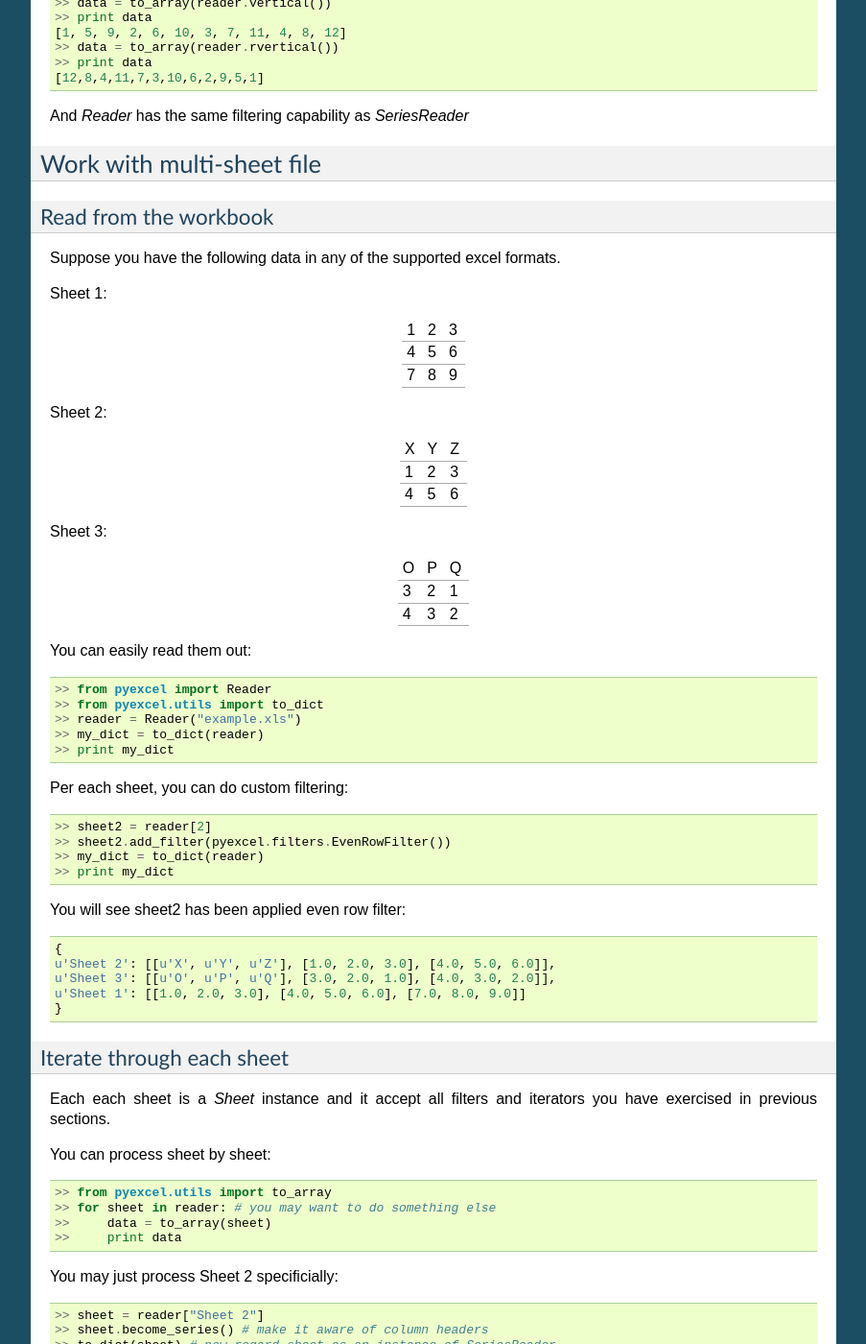
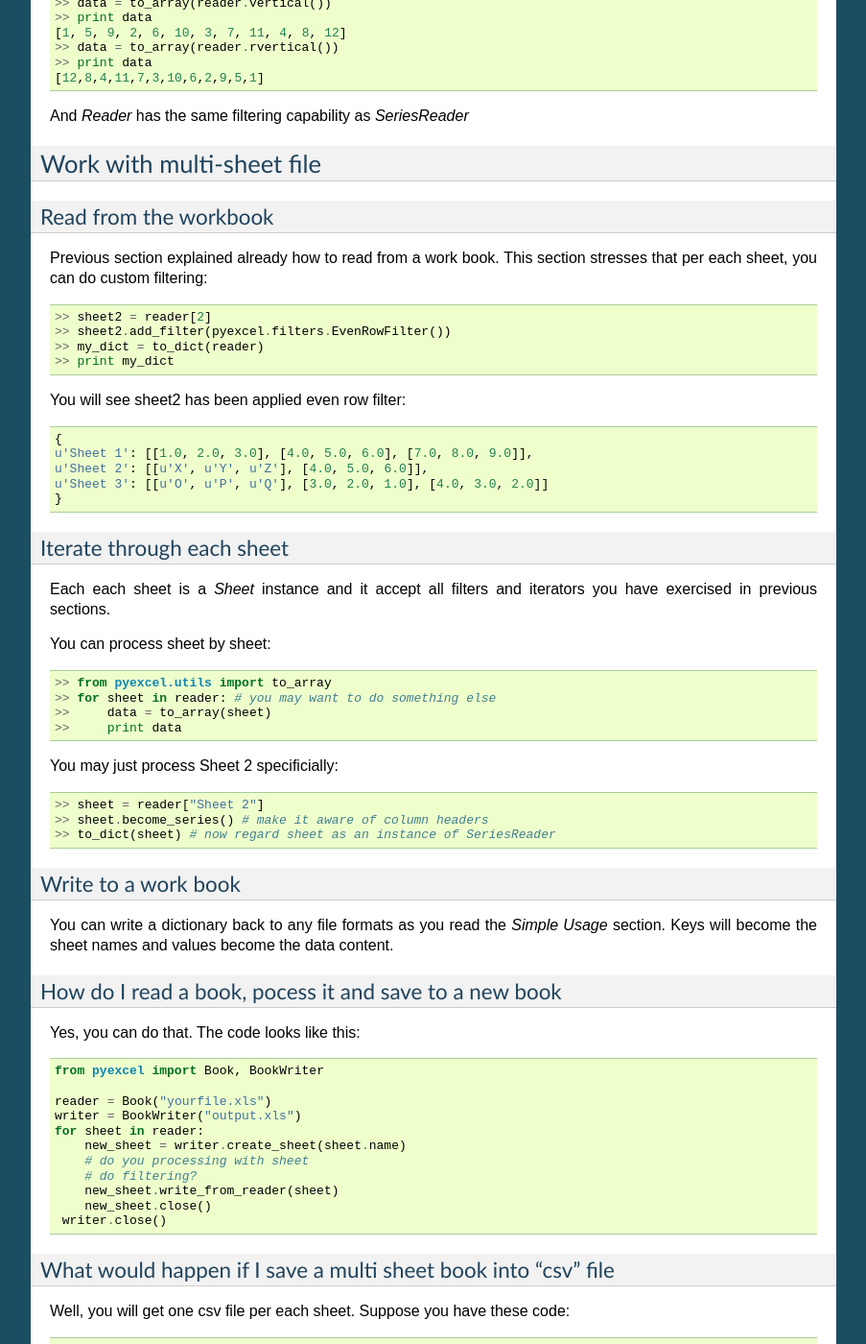
Before and after one commit to pyexcel/pyexcel, a Sphinx documentation site: the page built from doc/source/tutorial02.rst, in a window 1280 px wide and 1400 px high, scrolled down 3226 px. Shown: the whole window at 96% size, without its empty margins (198-1101 px from the left). Built offline with Sphinx 7.4.7, drawn with Linux system fonts in a browser that asks for light colours; formulas are drawn with MathJax 3; pages that are not in the unit, such as notebooks, are missing from menus; some of the changed text lies outside the part shown.

Commit message:
documentation update

```diff
--- a/doc/source/index.rst
+++ b/doc/source/index.rst
@@ -77,6 +77,7 @@ Tutorial
 .. toctree::
 
     tutorial
+	tutorial05
     tutorial02
     tutorial03
     tutorial04
--- a/doc/source/tutorial02.rst
+++ b/doc/source/tutorial02.rst
@@ -35,7 +35,7 @@ You can use a utility function to get all in a dictionary::
     >> from pyexcel.utils import to_dict
     >> data = to_dict(reader)
     >> print data
-    {"Column 2": [4, 5, 6], "Column 3": [7, 8, 9], "Column 1": [1, 2, 3]}
+    { "Column 1": [1, 2, 3], "Column 2": [4, 5, 6], "Column 3": [7, 8, 9]}
 
 Maybe you want to get only the data without the column headers. You can call ``rows()`` instead::
 
@@ -197,41 +197,8 @@ Work with multi-sheet file
 
 Read from the workbook
 **********************
-Suppose you have the following data in any of the supported excel formats.
 
-Sheet 1:
-
-= = =
-1 2 3
-4 5 6
-7 8 9
-= = =
-
-Sheet 2:
-
-= = =
-X Y Z
-1 2 3
-4 5 6
-= = =
-
-Sheet 3:
-
-= = =
-O P Q
-3 2 1
-4 3 2
-= = =
-
-You can easily read them out::
-
-    >> from pyexcel import Reader
-    >> from pyexcel.utils import to_dict
-    >> reader = Reader("example.xls")
-    >> my_dict = to_dict(reader)
-    >> print my_dict
-
-Per each sheet, you can do custom filtering::
+Previous section explained already how to read from a work book. This section stresses that per each sheet, you can do custom filtering::
 
     >> sheet2 = reader[2]
     >> sheet2.add_filter(pyexcel.filters.EvenRowFilter())
@@ -241,9 +208,9 @@ Per each sheet, you can do custom filtering::
 You will see sheet2 has been applied even row filter::
 
     {
-    u'Sheet 2': [[u'X', u'Y', u'Z'], [1.0, 2.0, 3.0], [4.0, 5.0, 6.0]],
-    u'Sheet 3': [[u'O', u'P', u'Q'], [3.0, 2.0, 1.0], [4.0, 3.0, 2.0]],
-    u'Sheet 1': [[1.0, 2.0, 3.0], [4.0, 5.0, 6.0], [7.0, 8.0, 9.0]]
+    u'Sheet 1': [[1.0, 2.0, 3.0], [4.0, 5.0, 6.0], [7.0, 8.0, 9.0]],
+    u'Sheet 2': [[u'X', u'Y', u'Z'], [4.0, 5.0, 6.0]],
+    u'Sheet 3': [[u'O', u'P', u'Q'], [3.0, 2.0, 1.0], [4.0, 3.0, 2.0]]
     }
 
 Iterate through each sheet
@@ -290,12 +257,18 @@ Yes, you can do that. The code looks like this::
 What would happen if I save a multi sheet book into "csv" file
 **************************************************************
 
-Suppose you have these code::
+Well, you will get one csv file per each sheet. Suppose you have these code::
 
     import pyexcel
 
 
     content = {
+        'Sheet 1':
+            [
+                [1.0, 2.0, 3.0],
+                [4.0, 5.0, 6.0],
+                [7.0, 8.0, 9.0]
+            ],
         'Sheet 2':
             [
                 ['X', 'Y', 'Z'],
@@ -307,12 +280,6 @@ Suppose you have these code::
                 ['O', 'P', 'Q'],
                 [3.0, 2.0, 1.0],
                 [4.0, 3.0, 2.0]
-            ],
-        'Sheet 1':
-            [
-                [1.0, 2.0, 3.0],
-                [4.0, 5.0, 6.0],
-                [7.0, 8.0, 9.0]
             ]
     }
     writer = pyexcel.BookWriter("myfile.csv")
--- a/doc/source/tutorial04.rst
+++ b/doc/source/tutorial04.rst
@@ -1,4 +1,4 @@
-Excel Sheet Manipulations
+Excel Book Manipulations
 =========================
 
 Merge excel books
```
Also changed, not shown: other parts of doc/source/tutorial02.rst (+2 -2 lines), doc/source/tutorial.rst (+11 -11 lines), doc/source/tutorial05.rst (added, +39 -0 lines).
